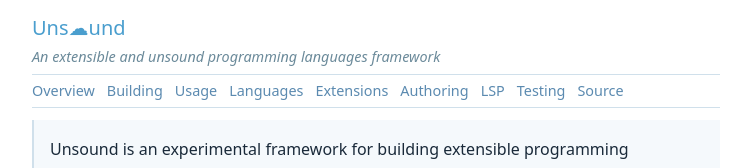
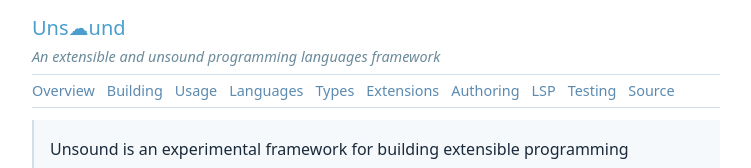
Before and after one commit to zachsnow/unsound, a plain HTML site: page authoring/index.html in a window 1280 px wide. Shown: the top 168 px of the page, without its empty margins (264-1015 px from the left). Drawn offline with Linux system fonts and the light colour scheme.

Commit message:
Deploy site

```diff
--- a/authoring/index.html
+++ b/authoring/index.html
@@ -25,6 +25,7 @@
     <a href="/building/">Building</a>
     <a href="/usage/">Usage</a>
     <a href="/languages/">Languages</a>
+    <a href="/types/">Types</a>
     <a href="/extensions/">Extensions</a>
     <a href="/authoring/">Authoring</a>
     <a href="/lsp/">LSP</a>
```
Also changed, not shown: building/index.html (+1 -0 lines), extensions/index.html (+1 -0 lines), index.html (+1 -0 lines), languages/index.html (+1 -0 lines), lsp/index.html (+1 -0 lines), overview/index.html (+1 -0 lines), testing/index.html (+1 -0 lines), usage/index.html (+1 -0 lines).
